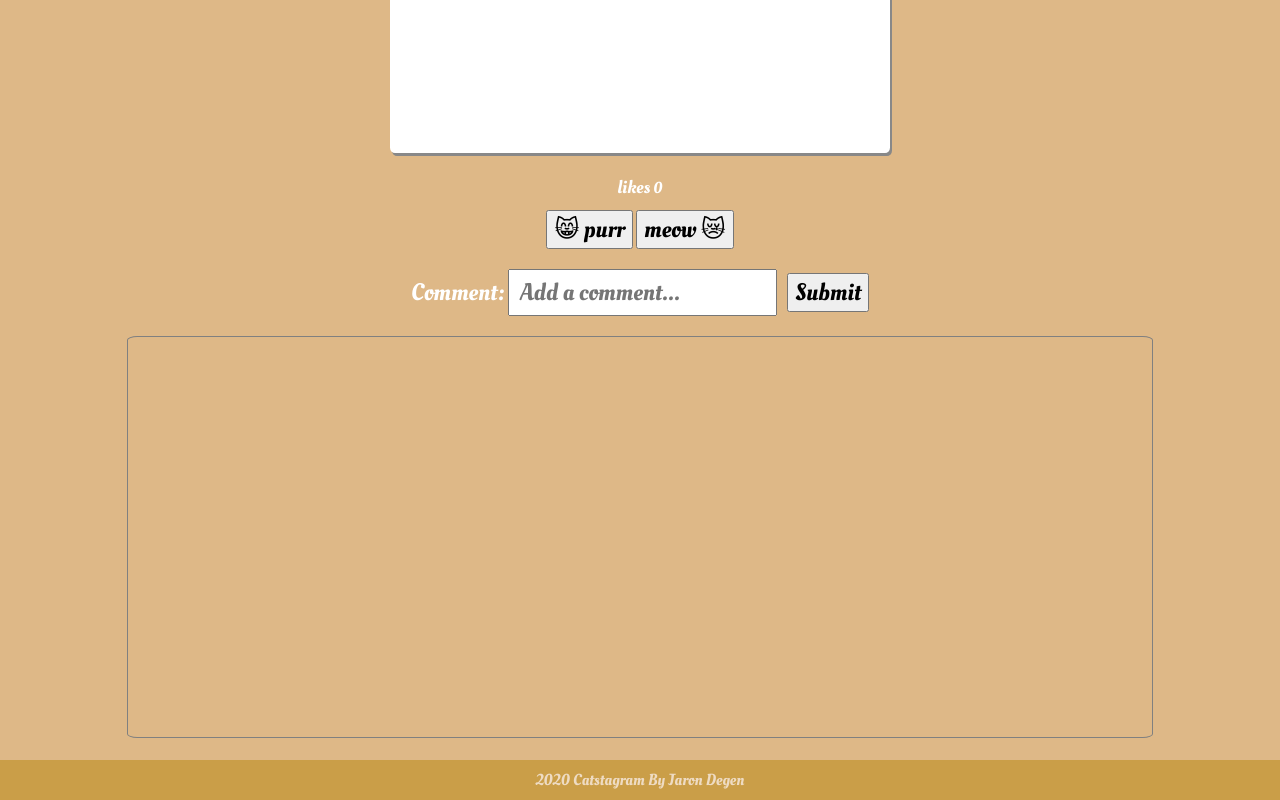
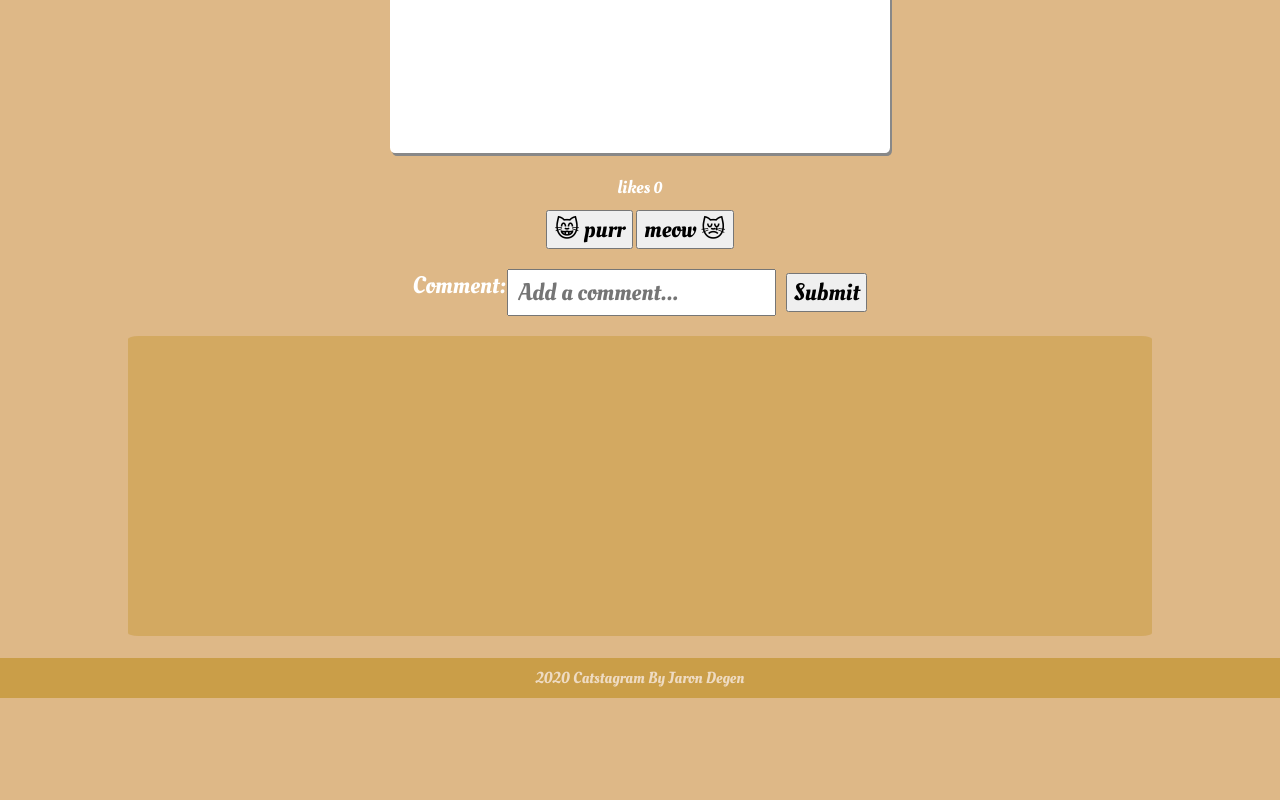
Before and after one commit to jarondegen/catstigram, a website: page public/index.html in a window 1280 px wide. Shown: the part 573-1373 px from the top of the page. After the commit the page ends 1271 px from the top, so only its background shows below. Drawn offline with Linux system fonts and the light colour scheme; no server answers.

Commit message:
scrollbar and styles

```diff
--- a/public/events.js
+++ b/public/events.js
@@ -113,7 +113,7 @@ document.addEventListener("DOMContentLoaded", (e) => {
                     del.setAttribute('class', 'Delete');
                     del.setAttribute("style", "text-align:right")
                     del.setAttribute('id', i)
-                    del.innerHTML = "Delete";
+                    del.innerHTML = "delete";
                     newComment.innerHTML = `${comment} --- ${getTime()} ---`;
                     newComment.appendChild(del);
                     ul.appendChild(newComment);
@@ -146,13 +146,14 @@ document.addEventListener("DOMContentLoaded", (e) => {
                         div.appendChild(ul)
                         res.comments.forEach((comment, i) => {
                             let newComment = document.createElement('li')
-                            newComment.setAttribute('class', i)
                             let del = document.createElement('button');
                             del.setAttribute('class', 'Delete');
-                            del.innerHTML = "Delete";
-                            newComment.innerHTML = comment
+                            del.setAttribute("style", "text-align:right")
+                            del.setAttribute('id', i)
+                            del.innerHTML = "delete";
+                            newComment.innerHTML = `${comment} --- ${getTime()} ---`;
+                            newComment.appendChild(del);
                             ul.appendChild(newComment);
-                            newComment.appendChild(del);
                         })
                         document.getElementById("user-comment").value = '';
                     }).catch(err => {
--- a/public/index.css
+++ b/public/index.css
@@ -6,6 +6,30 @@ body{
   margin: 0%;
   color: white;
 }
+/* body::-webkit-scrollbar {
+  width: 11px;
+  scrollbar-color: white darkgoldenrod;
+} */
+body::-webkit-scrollbar,
+.comments::-webkit-scrollbar {
+  width: 11px;
+}
+body, .comments {
+  scrollbar-width: thin;
+  scrollbar-color:burlywood darkgoldenrod;
+}
+body::-webkit-scrollbar-track,
+.comments::-webkit-scrollbar-track {
+  background:burlywood;
+}
+body::-webkit-scrollbar-thumb,
+.comments::-webkit-scrollbar-thumb {
+  background-color: rgb(184, 134, 11, 0.3) ;
+  border-radius: 6px;
+  /* border: 1px solid lightgrey; */
+  /* opacity: .5; */
+}
+
 
 .container {
   display: flex;
@@ -67,6 +91,8 @@ body{
 
 .user-comment-container {
   margin-right: 10px;
+  display: flex;
+  flex-wrap: wrap;
 }
 
 .btn {
@@ -85,12 +111,16 @@ body{
 }
 
 .comments {
-  border: solid grey 1px;
-  height: 400px;
+  z-index: 5;
+  /* border: solid grey 1px; */
+  height: 300px;
   width: 80%;
   margin: 10px;
   padding: 5px;
-  /* overflow: scroll; */
+  overflow: scroll;
+  scrollbar-color: white darkgoldenrod;
+  background-color:rgb(184, 134, 11, 0.3);
+  /* opacity: .2; */
 }
 
 #title {
```
